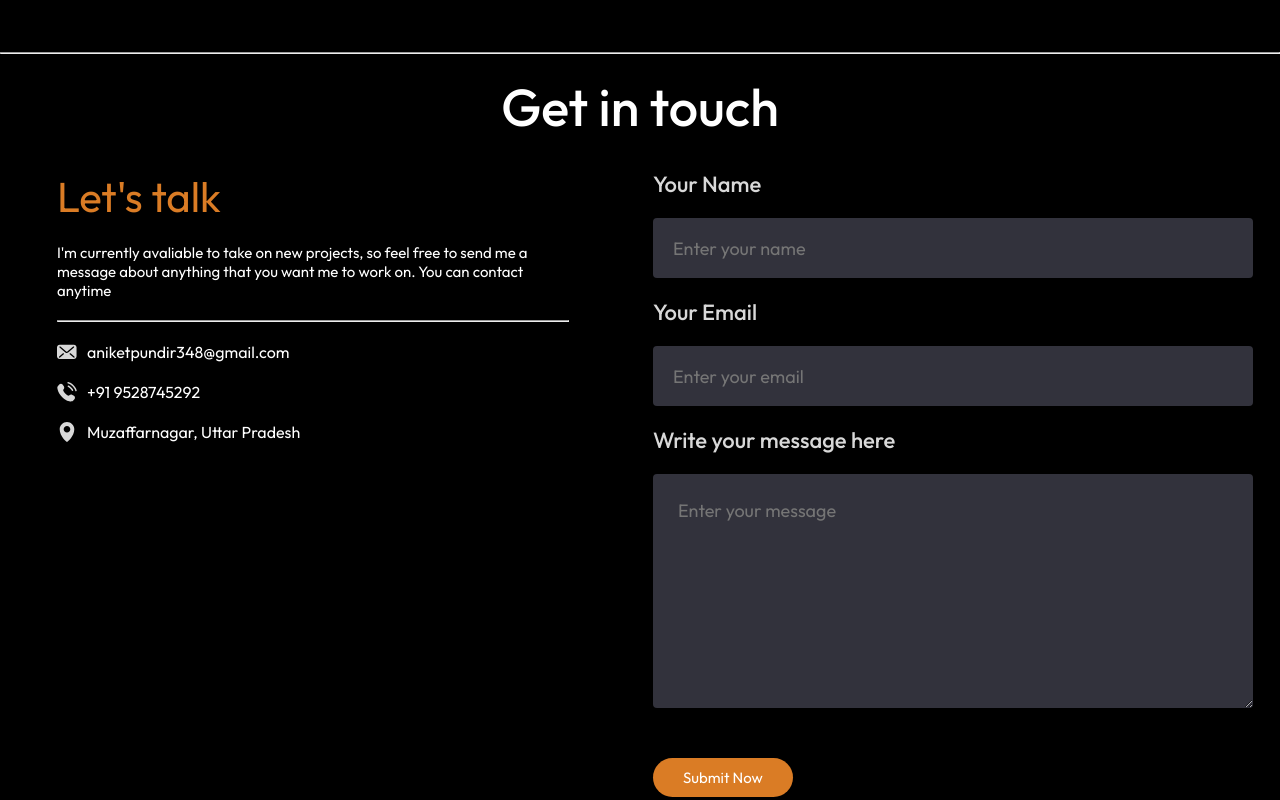
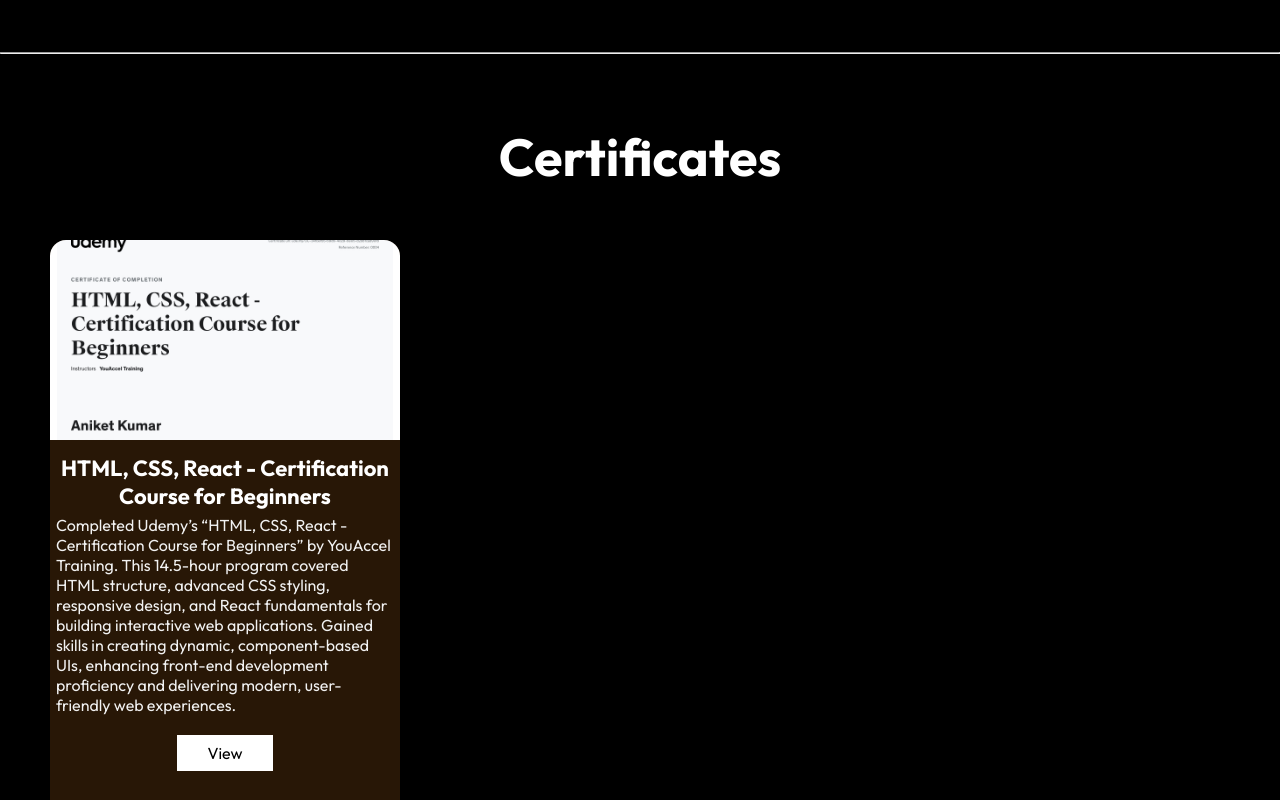
Before and after one commit to Aniketpundir/aniket_kumar_portfolio, a React (Vite) app: page / in a window 1280 px wide. Shown: the part 3420-4220 px from the top of the page. Built offline with nearby package versions, Linux system fonts and the light colour scheme.

Commit message:
create certificate section and add certificate

```diff
--- a/src/App.jsx
+++ b/src/App.jsx
@@ -6,6 +6,7 @@ import Skills from "./components/Skills/Skills";
 import My_work from "./components/Mywork/My_work";
 import Contect from "./components/Contect/Contect";
 import Footer from "./components/Footer/Footer";
+import Certificate from "./components/certificate/Certificate";
 
 const App = () => {
   return (
@@ -15,6 +16,7 @@ const App = () => {
       <About />
       <Skills />
       <My_work />
+      <Certificate />
       <Contect />
       <Footer />
     </>
--- /dev/null
+++ b/src/components/certificate/Certificate.css
@@ -0,0 +1,99 @@
+.my-work {
+    margin: 70px 50px 90px 50px;
+}
+
+.my-work h1 {
+    color: #fff;
+    font-size: 52px;
+    text-align: center;
+    margin-bottom: 50px;
+}
+
+body {
+    margin: 0;
+    padding: 0;
+    background-color: black;
+}
+
+.card-wrapper {
+    display: grid;
+    grid-template-columns: repeat(3, 1fr);
+    gap: 30px;
+    min-height: 100vh;
+}
+
+.card {
+    background-color: #da7d252f;
+    border-radius: 16px;
+    max-width: 350px;
+    overflow: hidden;
+    box-shadow: 0 8px 20px rgba(0, 0, 0, 0.4);
+}
+
+
+.card-image {
+    width: 100%;
+    height: 200px;
+    object-fit: cover;
+}
+
+.card-content {
+    padding: 10px 6px;
+    display: flex;
+    flex-direction: column;
+}
+
+.card-title {
+    font-size: 22px;
+    font-weight: bold;
+    color: white;
+    margin: 0px 0 5px;
+    text-align: center;
+}
+
+.card-desc {
+    font-size: 16px;
+    color: #f1f1f1;
+    margin-bottom: 20px;
+}
+
+.button-group {
+    display: flex;
+    justify-content: space-around;
+    gap: 20px;
+}
+
+.card-button {
+    padding: 8px 30px;
+    background-color: white;
+    border: none;
+    font-size: 16px;
+    cursor: pointer;
+    transition: transform 0.3s ease;
+}
+
+.card-button:hover {
+    transform: scale(1.1);
+}
+
+@media (max-width: 1014px) {
+    .card-wrapper {
+        grid-template-columns: repeat(3, 1fr);
+    }
+}
+
+@media (max-width: 785px) {
+    .card-wrapper {
+        grid-template-columns: repeat(2, 1fr);
+    }
+}
+
+@media (max-width: 550px) {
+    .card-wrapper {
+        grid-template-columns: repeat(1, 1fr);
+    }
+
+    .card {
+        margin-left: 5px;
+    }
+}
--- /dev/null
+++ b/src/components/certificate/Certificate.jsx
@@ -0,0 +1,43 @@
+import React from 'react'
+import "./Certificate.css"
+import image from "../../assets/certificate_frontend.jpg"
+
+const certificate = [
+    {
+        id: "1",
+        certificateImage: image,
+        certificateName: "HTML, CSS, React - Certification Course for Beginners",
+        certificateLink: "https://www.udemy.com/certificate/UC-341bef55-69d6-4029-8e05-d2d81cad90f8/",
+        description: "Completed Udemy’s “HTML, CSS, React - Certification Course for Beginners” by YouAccel Training. This 14.5-hour program covered HTML structure, advanced CSS styling, responsive design, and React fundamentals for building interactive web applications. Gained skills in creating dynamic, component-based UIs, enhancing front-end development proficiency and delivering modern, user-friendly web experiences."
+    }
+]
+
+const Certificate = () => {
+    return (
+        <>
+            <div id="work" className="my-work">
+                <h1>Certificates</h1>
+                <div className="card-wrapper">
+                    {certificate.map((items, index) => {
+                        return (
+                            <div className="card" key={index}>
+                                <img src={items.certificateImage} alt={items.title} className="card-image" />
+                                <div className="card-content">
+                                    <h3 className="card-title">{items.certificateName}</h3>
+                                    <p className="card-desc">{items.description}</p>
+                                    <div className="button-group">
+                                        <a target="_blank" href={items.certificateLink} rel="noreferrer">
+                                            <button className="card-button">View</button>
+                                        </a>
+                                    </div>
+                                </div>
+                            </div>
+                        )
+                    })}
+                </div>
+            </div>
+        </>
+    )
+}
+
+export default Certificate
```
Also changed, not shown: src/assets/certificate_frontend.jpg (added).
